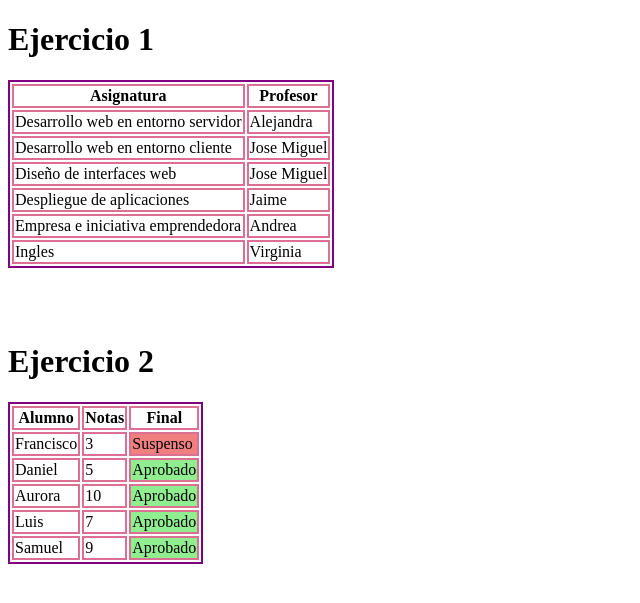
After one commit to fruitniiga/desarrollo-web-servidor-2024, a PHP site: page /ejercicios.php in a window 1280 px wide. The commit adds this page. Shown: the top 603 px of the page, without its empty margins (0-640 px from the left). Run offline with PHP 8.4, Linux system fonts and the light colour scheme.

Commit message:
terminado los ejercicios del 03

```diff
--- /dev/null
+++ b/03_arrays/ejercicios.php
@@ -0,0 +1,102 @@
+<!DOCTYPE html>
+<html lang="en">
+<head>
+    <meta charset="UTF-8">
+    <meta name="viewport" content="width=device-width, initial-scale=1.0">
+    <title>Ejercicios Arrays</title>
+    <link href="estilos.css" rel="stylesheet" type="text/css">
+    <?php
+        error_reporting( E_ALL );
+        ini_set( "display_errors", 1 );
+    ?>
+</head>
+<body>
+    <!--    EJERCICIO 1
+        Desarrollo web en entorno servidor => Alejandra
+        Desarrollo web en entorno cliente => Jose Miguel
+        Diseño de interfaces web => Jose Miguel
+        Despliegue de aplicaciones => Jaime
+        Empresa e iniciativa emprendedora => Andrea
+        Ingles => Virginia
+
+        Mostralo todo en una tabla
+    -->
+
+    <!--    EJERCICIO 2
+        Francisco => 3
+        Daniel => 5
+        Aurora => 10
+        Luis => 7
+        Samuel => 9
+
+        Mostrar en una tabla con 3 columnas
+            - COLUMNA 1: ALUMNO
+            - COLUMNA 2: NOTA
+            - COLUMNA 3: SI NOTA < 5, SUSPENSO, ELSE, APROBADO y que salga
+            verde si estas aprobado o rojo suspenso
+    -->
+    <?php
+    echo "<h1>Ejercicio 1</h1>";
+        $asignaturas = [
+            "Desarrollo web en entorno servidor" => "Alejandra",
+            "Desarrollo web en entorno cliente" => "Jose Miguel",
+            "Diseño de interfaces web" => "Jose Miguel",
+            "Despliegue de aplicaciones" => "Jaime",
+            "Empresa e iniciativa emprendedora" => "Andrea",
+            "Ingles" => "Virginia"
+        ];
+    ?>
+
+    <table>
+        <thead>
+            <th>Asignatura</th>
+            <th>Profesor</th>
+        </thead>
+        <tbody>
+            <?php
+                foreach ($asignaturas as $asignatura => $profesor) { ?>
+                    <tr>
+                        <td><?php echo "$asignatura"; ?></td>
+                        <td><?php echo "$profesor"; ?></td>
+                    </tr>
+             <?php } ?>
+        </tbody>
+    </table>
+    <br><br><br>
+    <h1>Ejercicio 2</h1>
+    <?php
+    $alumnos = [
+        "Francisco" => 3,
+        "Daniel" => 5,
+        "Aurora" => 10,
+        "Luis" => 7,
+        "Samuel" => 9
+    ];
+    ?>
+
+    <table>
+        <thead>
+            <th>Alumno</th>
+            <th>Notas</th>
+            <th>Final</th>
+        </thead>
+        <tbody>
+            <?php
+                foreach ($alumnos as $alumno => $nota) { ?>
+                    <tr>
+                        <td><?php echo "$alumno"; ?></td>
+                        <td><?php echo "$nota"; ?></td>
+                        <?php
+                            if ($nota >= 5) {
+                                echo "<td class='aprobado'>Aprobado</td>";
+                            }
+                            else{
+                                echo "<td class='suspenso'>Suspenso</td>";
+                            }
+                        ?>
+                    </tr>
+             <?php } ?>
+        </tbody>
+    </table>
+</body>
+</html>
--- /dev/null
+++ b/03_arrays/estilos.css
@@ -0,0 +1,19 @@
+table {
+    border: 2px solid purple;
+}
+
+th, td{
+    border: 2px solid palevioletred;
+}
+
+caption{
+    border: 2px solid pink;
+}
+
+.aprobado{
+    background-color: lightgreen;
+}
+
+.suspenso{
+    background-color: lightcoral;
+}
```
Also changed, not shown: 03_arrays/ejemplos.php (+105 -1 lines).
